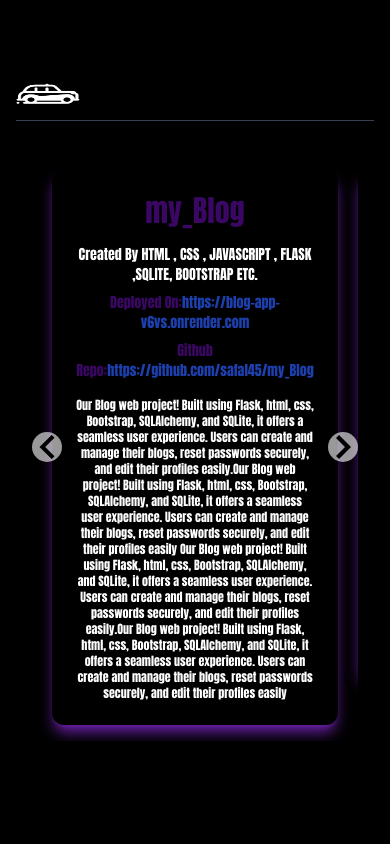
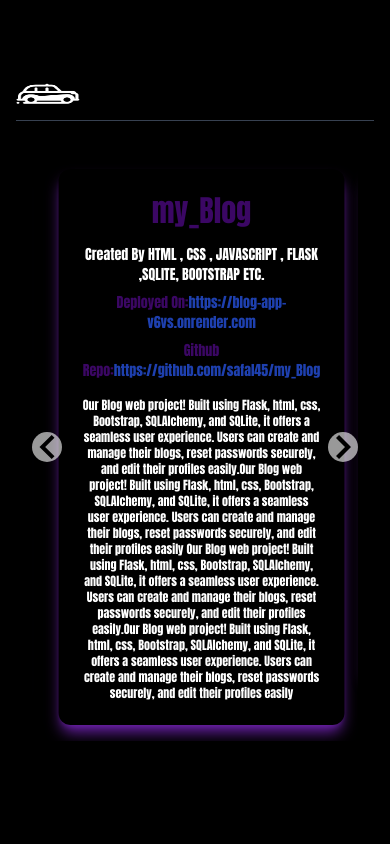
Before and after one commit to safal45/miPortfolio, a React (Create React App) app: page / in a window 390 px wide. Shown: the part 1420-2264 px from the top of the page. Built offline with nearby package versions, Linux system fonts and the light colour scheme.

Commit message:
make fully responsive

```diff
--- a/src/components/Projects/Project.jsx
+++ b/src/components/Projects/Project.jsx
@@ -5,7 +5,7 @@
 const ProjectComponent = ({ projects }) => {
   console.log("Rendering ProjectComponent with data:", projects);
   return (
-    <div className="w-full min-h-screen slide-container p-4">
+    <div className="w-full min-h-screen slide-container p-4 mx-4">
       <Slide>
         {projects.map((project, index) => (
           <div
```
